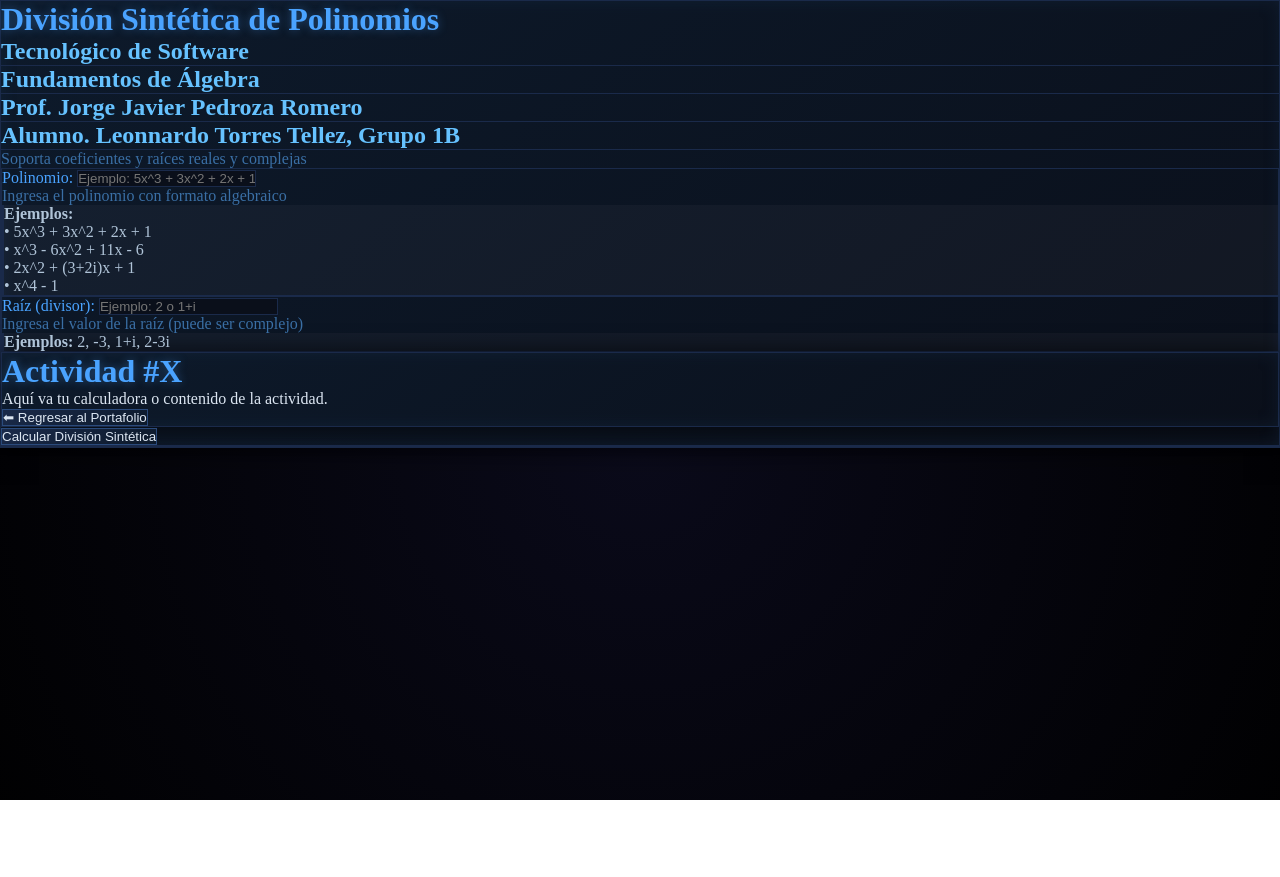
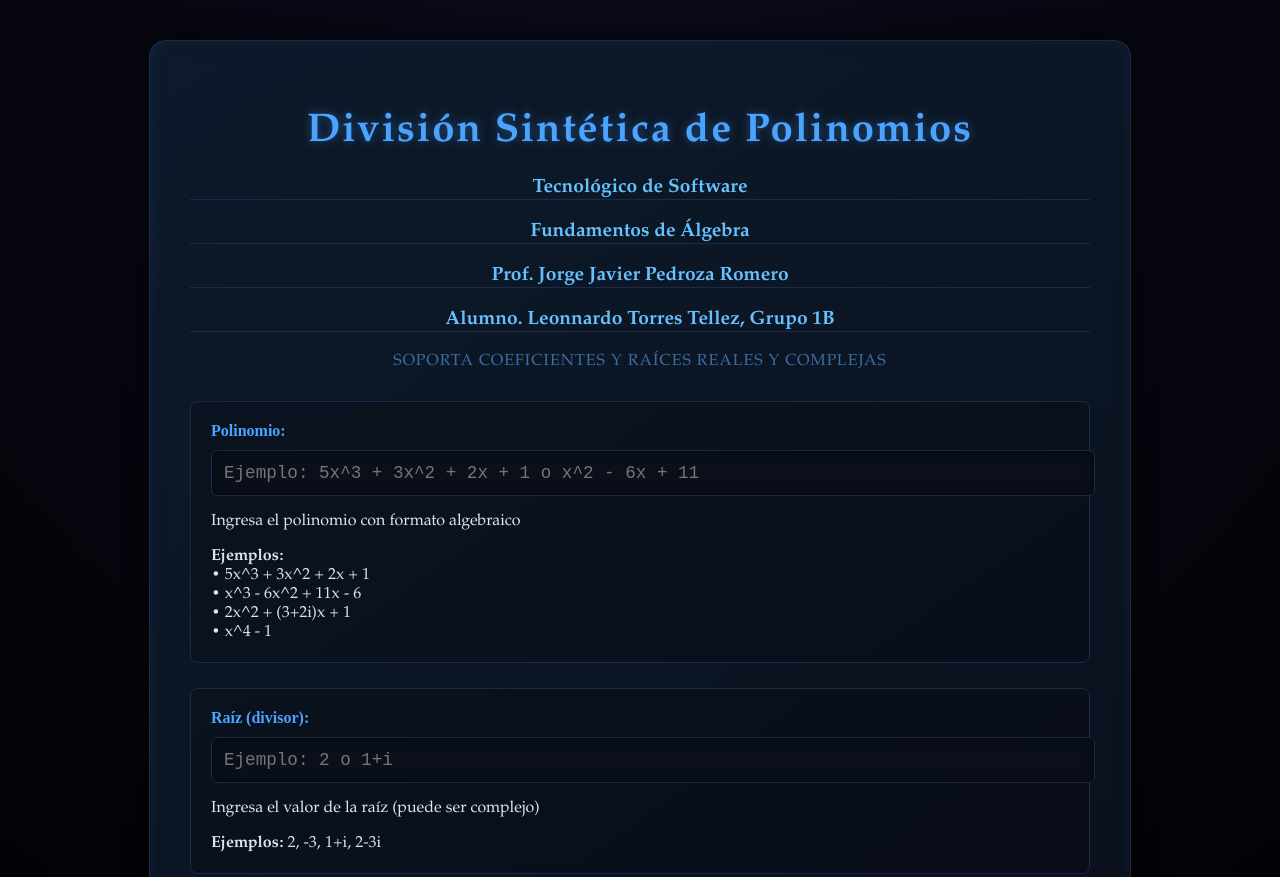
Before and after one commit to hobitse1-droid/porta, a plain HTML site: page Actividades/Actividad12/index.html in a window 1280 px wide. Shown: the top 877 px of the page. Before the commit the page ends 800 px from the top, so only its background shows below. Drawn offline with nearby package versions, Linux system fonts and the light colour scheme; a web font is replaced by a local one.

Commit message:
terminado

```diff
--- a/Actividades/Actividad12/index.html
+++ b/Actividades/Actividad12/index.html
@@ -7,52 +7,84 @@
     <meta name="viewport" content="width=device-width, initial-scale=1.0">
     <title>División sintética</title>
 <style>
-        @import url('https://fonts.googleapis.com/css2?family=Cinzel:wght@400;700&family=Cinzel+Decorative:wght@700&family=EB+Garamond:wght@400;600&family=Courier+New&display=swap');
-
-        * {
-            margin: 0;
-            padding: 0;
-            box-sizing: border-box;
-        }
 body {
+    font-family: 'Cinzel', 'Garamond', serif;
     background: radial-gradient(circle at top, #0a0a1a 0%, #000000 100%);
     color: #dce6f2;
+    margin: 0;
+    padding: 40px 20px;
+    min-height: 100vh;
+    display: flex;
+    justify-content: center;
+    align-items: flex-start;
 }
 
 .container {
+    width: 100%;
+    max-width: 900px;
     background: linear-gradient(145deg, #0d1a2b, #0a0f1a);
+    border-radius: 16px;
+    padding: 40px;
     border: 1px solid #1a2a4a;
     box-shadow:
         0 0 25px rgba(0, 0, 0, 0.7),
         inset 0 0 15px rgba(30, 60, 90, 0.25);
+    animation: fadeIn 0.8s ease-in-out;
 }
 
 h1 {
     color: #4aa3ff;
     text-shadow: 0 0 10px rgba(74, 163, 255, 0.4);
+    text-align: center;
+    font-size: 2.5em;
+    margin-bottom: 20px;
+    letter-spacing: 2px;
 }
 
 h2 {
     color: #66c2ff;
     border-bottom: 1px solid #1a2a4a;
+    text-align: center;
+    font-size: 1.2em;
+    margin: 10px 0 20px;
 }
 
 .subtitle {
     color: #3a6fa5;
+    text-align: center;
+    margin-bottom: 30px;
+    text-transform: uppercase;
+    letter-spacing: 1px;
 }
 
 .input-section {
+    margin-bottom: 25px;
+    background: rgba(0, 0, 0, 0.2);
+    padding: 20px;
+    border-radius: 8px;
     border: 1px solid #1a2a4a;
 }
 
 label {
     color: #4aa3ff;
+    display: block;
+    margin-bottom: 10px;
+    font-weight: bold;
+    font-family: 'Cinzel', serif;
 }
 
 input[type="text"] {
+    width: 100%;
+    padding: 12px;
     background-color: #0a0f1a;
     border: 1px solid #1a2a4a;
+    border-radius: 6px;
     color: #dce6f2;
+    font-family: 'Courier New', monospace;
+    font-size: 1.1em;
+    outline: none;
+    box-shadow: inset 0 0 10px rgba(0,0,0,0.5);
+    transition: all 0.3s ease;
 }
 
 input[type="text"]:focus {
@@ -61,66 +93,56 @@ input[type="text"]:focus {
     box-shadow: 0 0 8px rgba(74, 163, 255, 0.4);
 }
 
-.help-text {
-    color: #3a6fa5;
-}
-
-.example {
-    color: #b0c4d8;
-    border-left: 2px solid #1a2a4a;
-    background: rgba(255, 255, 255, 0.03);
-}
-
 button {
+    width: 100%;
+    padding: 15px;
     background: linear-gradient(145deg, #1a2a4a, #0d1a2b);
     color: #dce6f2;
     border: 1px solid #2a4a7b;
+    border-radius: 6px;
+    font-family: 'Cinzel', serif;
+    font-size: 1.1em;
+    text-transform: uppercase;
+    letter-spacing: 1px;
+    cursor: pointer;
+    transition: all 0.3s ease;
+    box-shadow: 0 4px 10px rgba(0,0,0,0.5);
+    margin-top: 10px;
 }
 
 button:hover {
     background: linear-gradient(145deg, #2a4a7b, #1a2a4a);
     box-shadow: 0 0 15px rgba(74, 163, 255, 0.4);
+    transform: translateY(-2px);
 }
 
 .result-section {
+    margin-top: 30px;
+    padding: 25px;
     background: #0d1a2b;
     border: 1px solid #1a2a4a;
+    border-radius: 8px;
+    display: none;
+    box-shadow: inset 0 0 20px rgba(0,0,0,0.5);
+}
+
+.result-section.show {
+    display: block;
+    animation: fadeIn 0.5s ease-out;
 }
 
 .result-title {
     color: #4aa3ff;
     border-bottom: 1px solid #1a2a4a;
+    font-family: 'Cinzel', serif;
+    font-size: 1.3em;
+    margin-bottom: 15px;
+    text-align: center;
 }
 
-.process-table td {
-    border: 1px solid #1a2a4a;
-    color: #b0c4d8;
-}
-
-.process-table tr:first-child td {
-    background: #0f1f2f;
-    color: #4aa3ff;
-    border-bottom: 2px solid #2a4a7b;
-}
-
-.divisor-cell {
-    background: #0a0f1a;
-    color: #66c2ff;
-    border-right: 2px solid #2a4a7b !important;
-}
-
-.final-result {
-    background: rgba(10, 20, 30, 0.6);
-    border-left: 4px solid #4aa3ff;
-}
-
-.final-result strong {
-    color: #66c2ff;
-}
-
-.error {
-    background: rgba(40, 0, 60, 0.6);
-    border: 1px solid #e74c3c;
+@keyframes fadeIn {
+    from { opacity: 0; transform: translateY(10px); }
+    to { opacity: 1; transform: translateY(0); }
 }
 
     </style>
```
